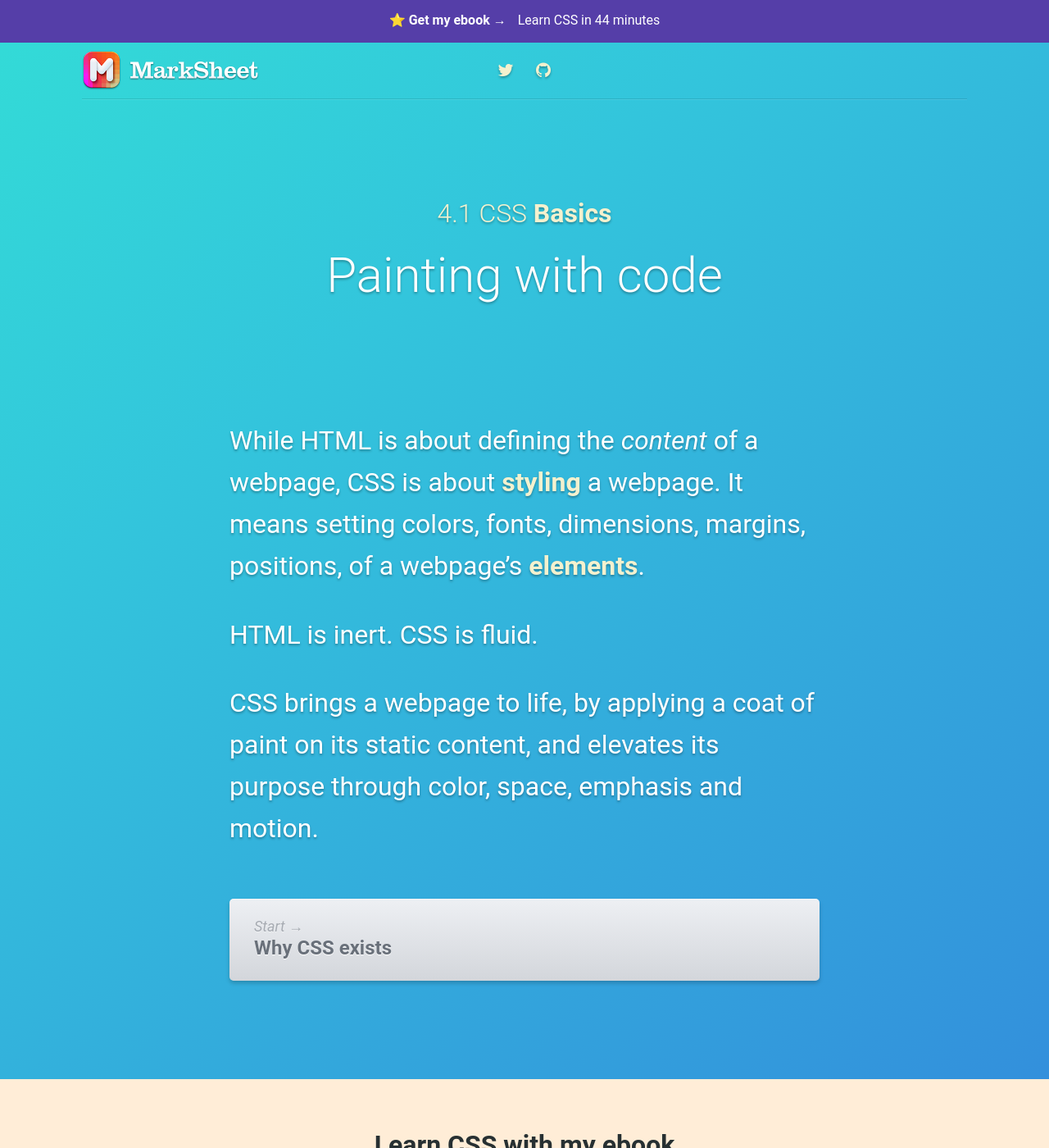
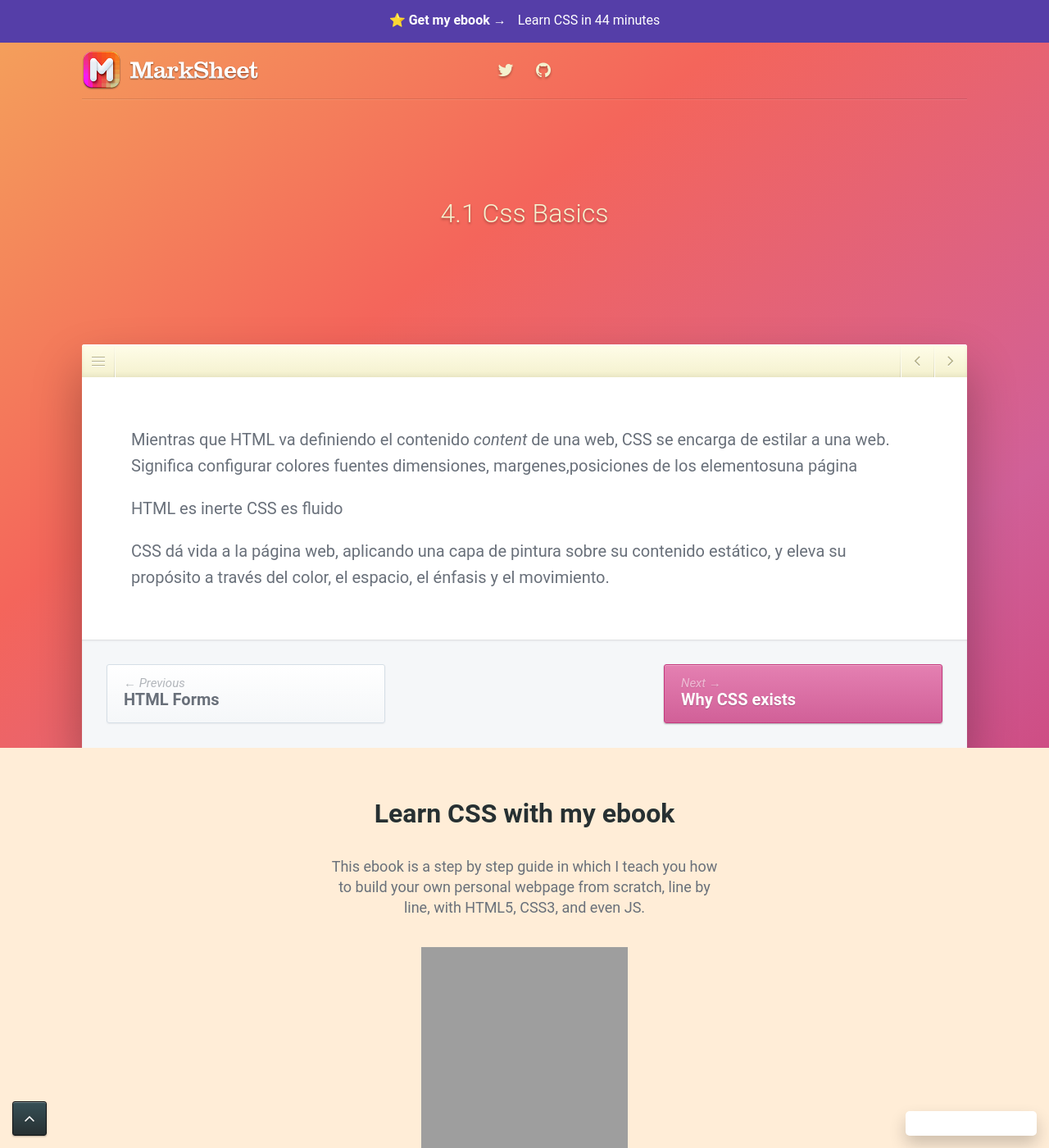
Before and after one commit to jgthms/marksheet, a Jekyll site: the page built from _posts/2015-04-01-css-basics.md, in a window 1280 px wide and 1400 px high. Shown: the whole window at 82% size. Built offline with Jekyll 4.4.1, drawn with Linux system fonts in a browser that asks for light colours; nearby versions of some CDN libraries; our own code applies the rules of GitHub Pages for plain Markdown files; a script that is not in the unit is left out; comment, search, counter and statistics services are not loaded; some of the changed text lies outside the part shown; grey boxes are pictures that could not be loaded.

Commit message:
numero 21

```diff
--- a/_posts/2015-04-01-css-basics.md
+++ b/_posts/2015-04-01-css-basics.md
@@ -1,12 +1,12 @@
 ---
-layout: chapter
-title: "CSS <strong>Basics</strong>"
-subtitle: "Painting with code"
-section: css
+composicion: capitulo
+Título: "CSS <Fuerte>Basico</Fuerte>"
+subtitulo: "Pintando con code"
+seccion: css
 ---
 
-While HTML is about defining the <em>content</em> of a webpage, CSS is about <strong>styling</strong> a webpage. It means setting colors, fonts, dimensions, margins, positions, of a webpage's <strong>elements</strong>.
+Mientras que HTML va definiendo el contenido <em>content</em> de una web, CSS se encarga de  <fuerte>estilar</fuerte> a una web. Significa configurar colores fuentes dimensiones, margenes,posiciones de los <fuerte>elementos</fuerte>una página
 
-HTML is inert. CSS is fluid.
+HTML es inerte CSS es fluido
 
-CSS brings a webpage to life, by applying a coat of paint on its static content, and elevates its purpose through color, space, emphasis and motion.
+CSS dá vida a la página web, aplicando una capa de pintura sobre su contenido estático, y eleva su propósito a través del color, el espacio, el énfasis y el movimiento.
```
